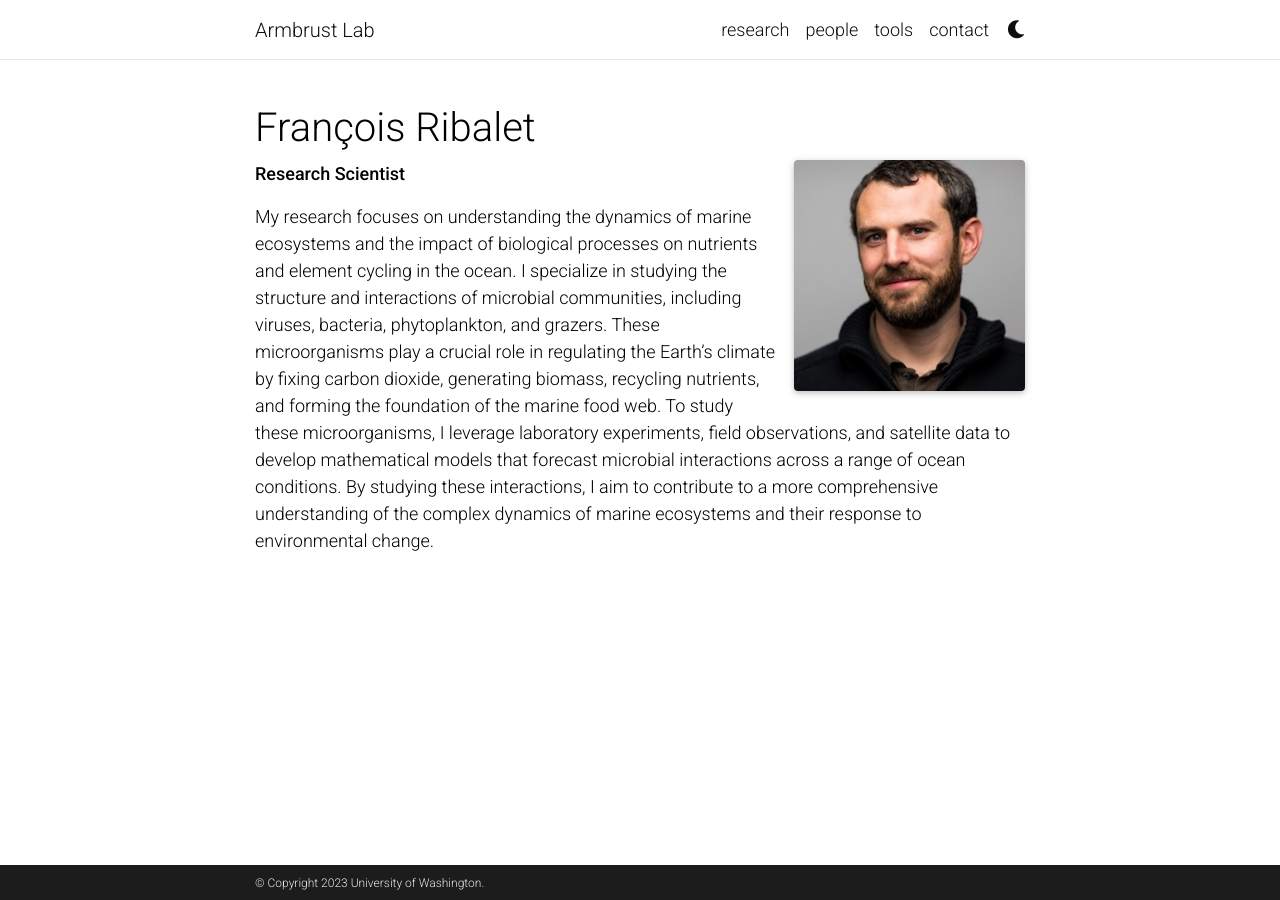
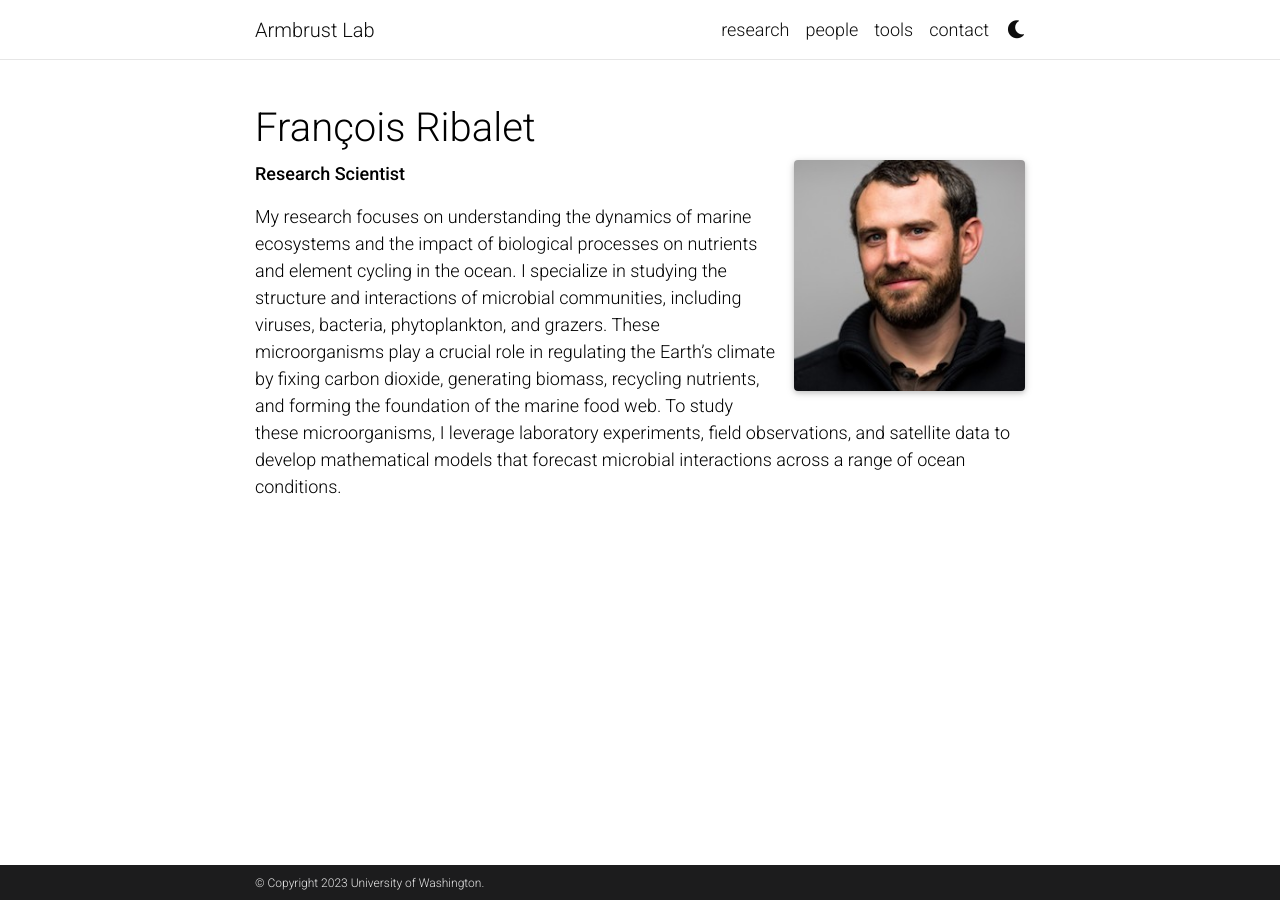
Before and after one commit to armbrustlab/armbrustlab.github.io, a Jekyll site: the page built from _people/ribalet.md, in a window 1280 px wide. Built offline with Jekyll 4.4.1, drawn with Linux system fonts in a browser that asks for light colours; full-size pictures stand in for the smaller copies a plugin makes; comment, search, counter and statistics services are not loaded; a style sheet for code colours, icons or effects is not loaded.

Commit message:
Update ribalet.md

```diff
--- a/_people/ribalet.md
+++ b/_people/ribalet.md
@@ -9,5 +9,4 @@
 
 **Research Scientist**
 
-My research focuses on understanding the dynamics of marine ecosystems and the impact of biological processes on nutrients and element cycling in the ocean. I specialize in studying the structure and interactions of microbial communities, including viruses, bacteria, phytoplankton, and grazers. These microorganisms play a crucial role in regulating the Earth's climate by fixing carbon dioxide, generating biomass, recycling nutrients, and forming the foundation of the marine food web.
-To study these microorganisms, I leverage laboratory experiments, field observations, and satellite data to develop mathematical models that forecast microbial interactions across a range of ocean conditions. By studying these interactions, I aim to contribute to a more comprehensive understanding of the complex dynamics of marine ecosystems and their response to environmental change.
+My research focuses on understanding the dynamics of marine ecosystems and the impact of biological processes on nutrients and element cycling in the ocean. I specialize in studying the structure and interactions of microbial communities, including viruses, bacteria, phytoplankton, and grazers. These microorganisms play a crucial role in regulating the Earth's climate by fixing carbon dioxide, generating biomass, recycling nutrients, and forming the foundation of the marine food web. To study these microorganisms, I leverage laboratory experiments, field observations, and satellite data to develop mathematical models that forecast microbial interactions across a range of ocean conditions.
```
